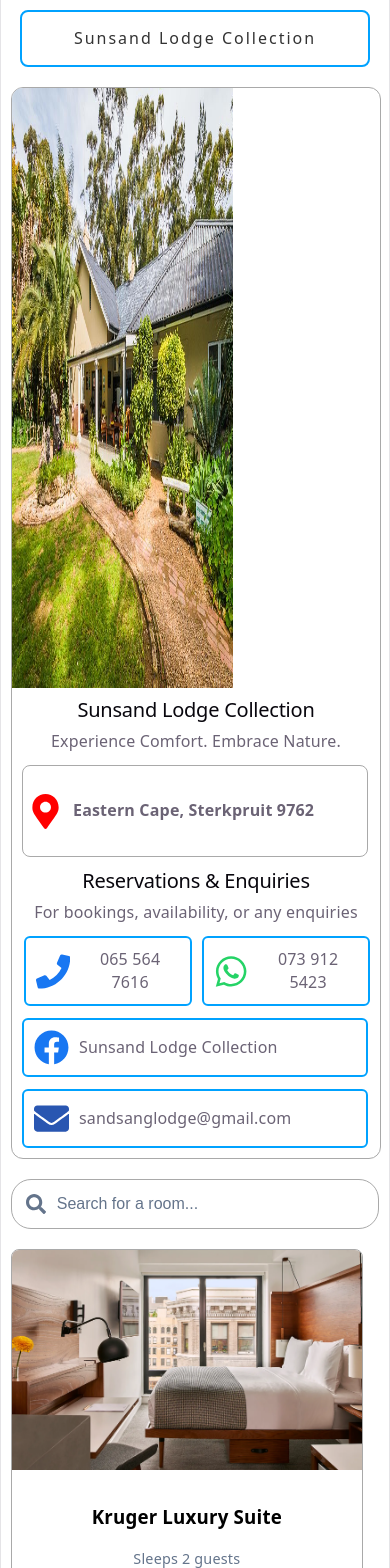
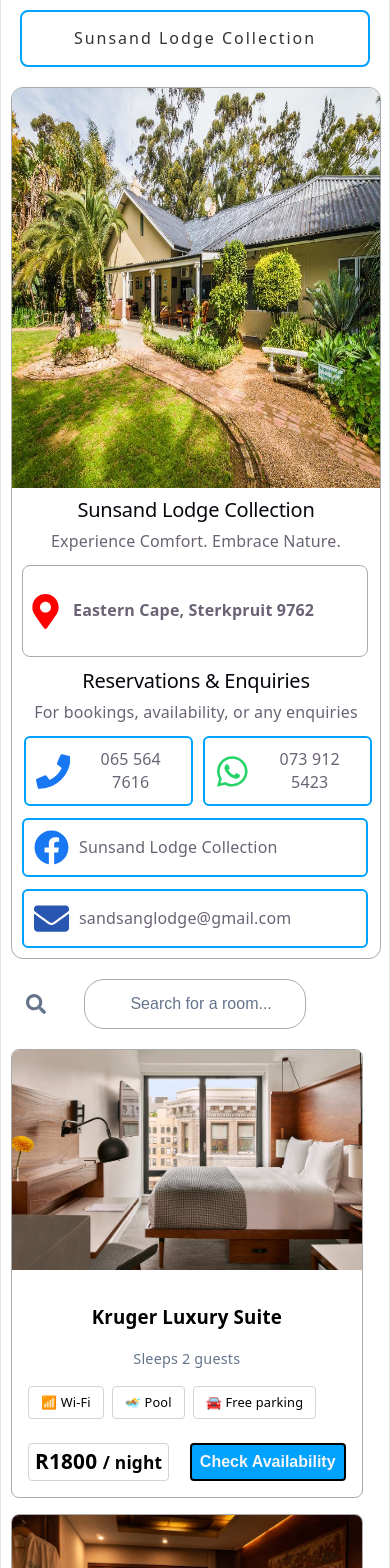
Before and after one commit to siyandatshangela199/Hotel-Lodge-B-B-Demo, a React (Vite) app: page / in a window 390 px wide. Shown: the top 1568 px of the page. Built offline with nearby package versions, Linux system fonts and the light colour scheme.

Commit message:
Improve mobile layout and styling

```diff
--- a/src/App.css
+++ b/src/App.css
@@ -107,6 +107,7 @@
   overflow: hidden;
   transition: transform 0.2s ease;
 }
+
 .b {
   width: 50%;
   padding: 1.5rem;
@@ -282,7 +283,10 @@
     height: auto;
     flex-direction: column;
   }
-
+.page{
+  width:100%;
+  height: 400px;
+}
   .b {
     width: 100%;
     padding: 1rem;
@@ -305,7 +309,7 @@
   }
 
   .room-search input {
-    width: 100%;
+    width: 60%;
   }
 
   .amenity-badges {
@@ -316,6 +320,7 @@
     flex-wrap: wrap;
   }
   .items{
+  width: 100%;
   display: flex;
   flex-direction: row;
   align-items: center;
@@ -324,6 +329,7 @@
 
 }
 .it{
+  width:100%;
   display: flex;
   align-items: center;
   gap: 10px;
```
